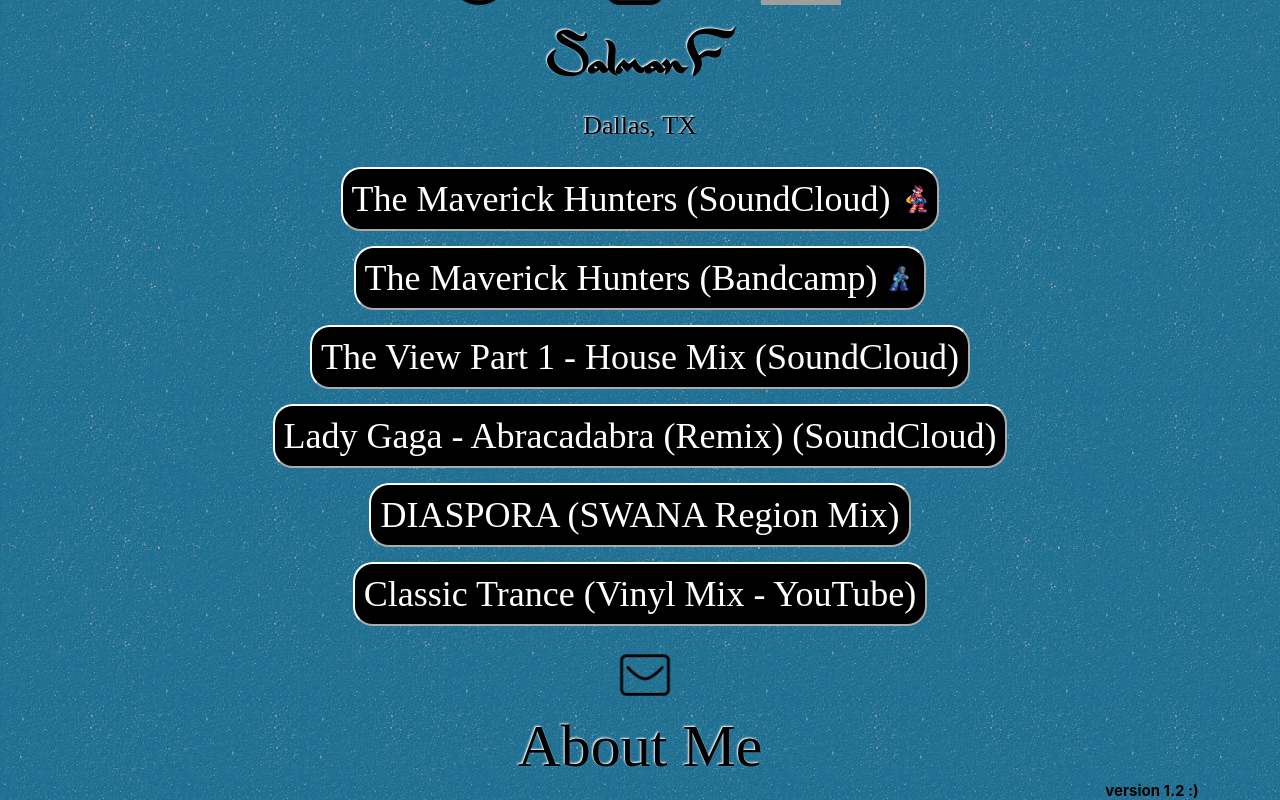
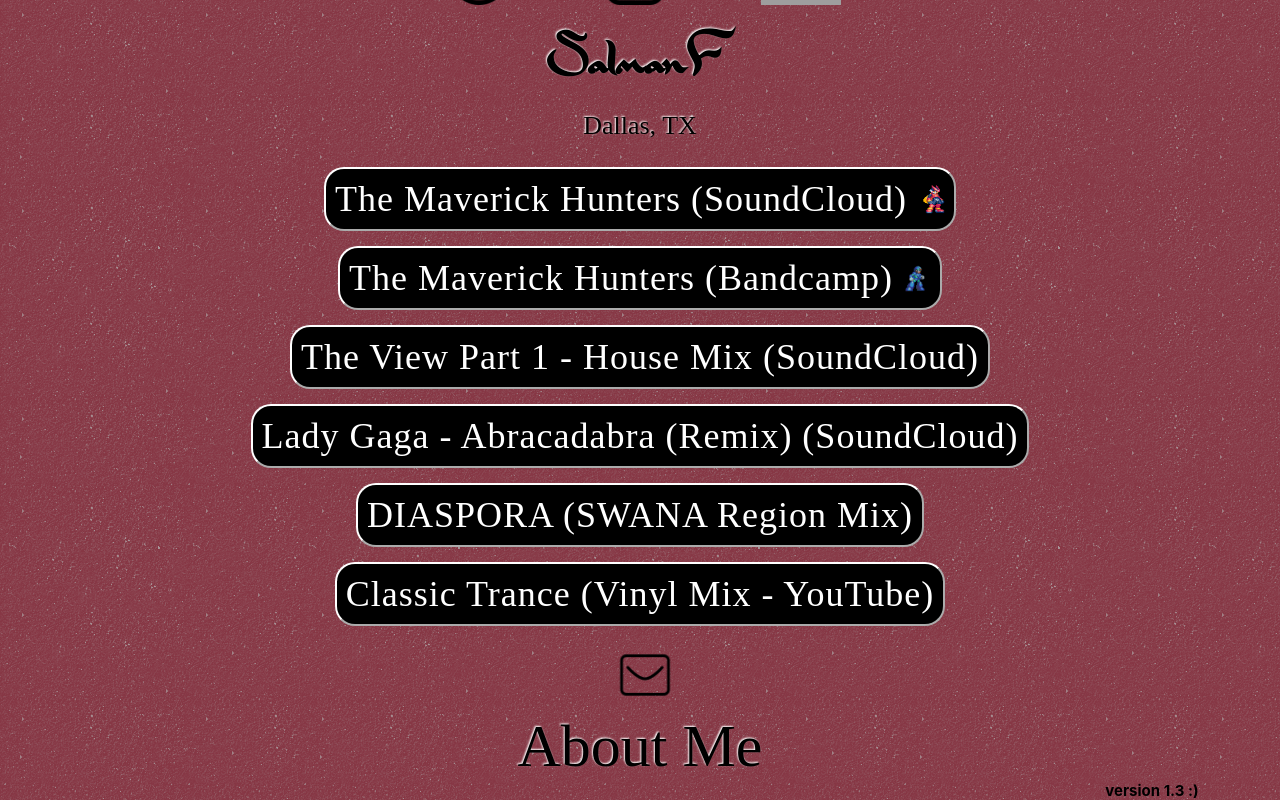
Before and after one commit to salmanfmusic/site, a React (Create React App) app: page / in a window 1280 px wide. Shown: the part 436-1236 px from the top of the page. Built offline with nearby package versions, Linux system fonts and the light colour scheme; grey boxes are pictures that could not be loaded; a web font is replaced by a local one.

Commit message:
changed pic, changed background color, changed text spacing

```diff
--- a/src/App.css
+++ b/src/App.css
@@ -9,12 +9,13 @@
 }
 
 .HomePage {
-  background: #006590;
+  /*background: #006590;*/
+  background:#822333;
   text-align: center;
 }
 
 .AboutPage {
-  background: #006590;
+  background: #822333;
   text-align: center;
 }
 
@@ -92,6 +93,7 @@
   display: inline-flex;
   align-items: center;
   gap: 8px;
+  letter-spacing: 1px;
 
 }
 
--- a/src/pages/AboutPage.js
+++ b/src/pages/AboutPage.js
@@ -45,7 +45,7 @@
 
         <div><Link to="/" className="AboutMe_link">Home Page</Link></div>
 
-        <div className="versionText" color="black">version 1.1 :)</div>
+        <div className="versionText" color="black">version 1.3 :)</div>
       </header>
 
     </div>
--- a/src/pages/HomePage.js
+++ b/src/pages/HomePage.js
@@ -1,7 +1,7 @@
 import '../App.css';
 import React from 'react';
 import {Link} from 'react-router-dom';
-import salmanPicture from '../pictures/salmanPicture.jpg';
+import salmanPicture from '../pictures/salmanPicture2.jpg';
 import IconButton from '../components/IconButton';
 import TextButton from '../components/TextButton';
 
@@ -27,7 +27,7 @@
           <div><TextButton label = "newMix_2"/></div>
           <div><IconButton label = "email"/></div>
           <Link to="/about" className="AboutMe_link">About Me</Link>
-          <div className="versionText" color="black">version 1.2 :)</div>
+          <div className="versionText" color="black">version 1.3 :)</div>
       </header>
     </div>
   );
```
Also changed, not shown: src/pictures/salmanPicture2.jpg (added).
